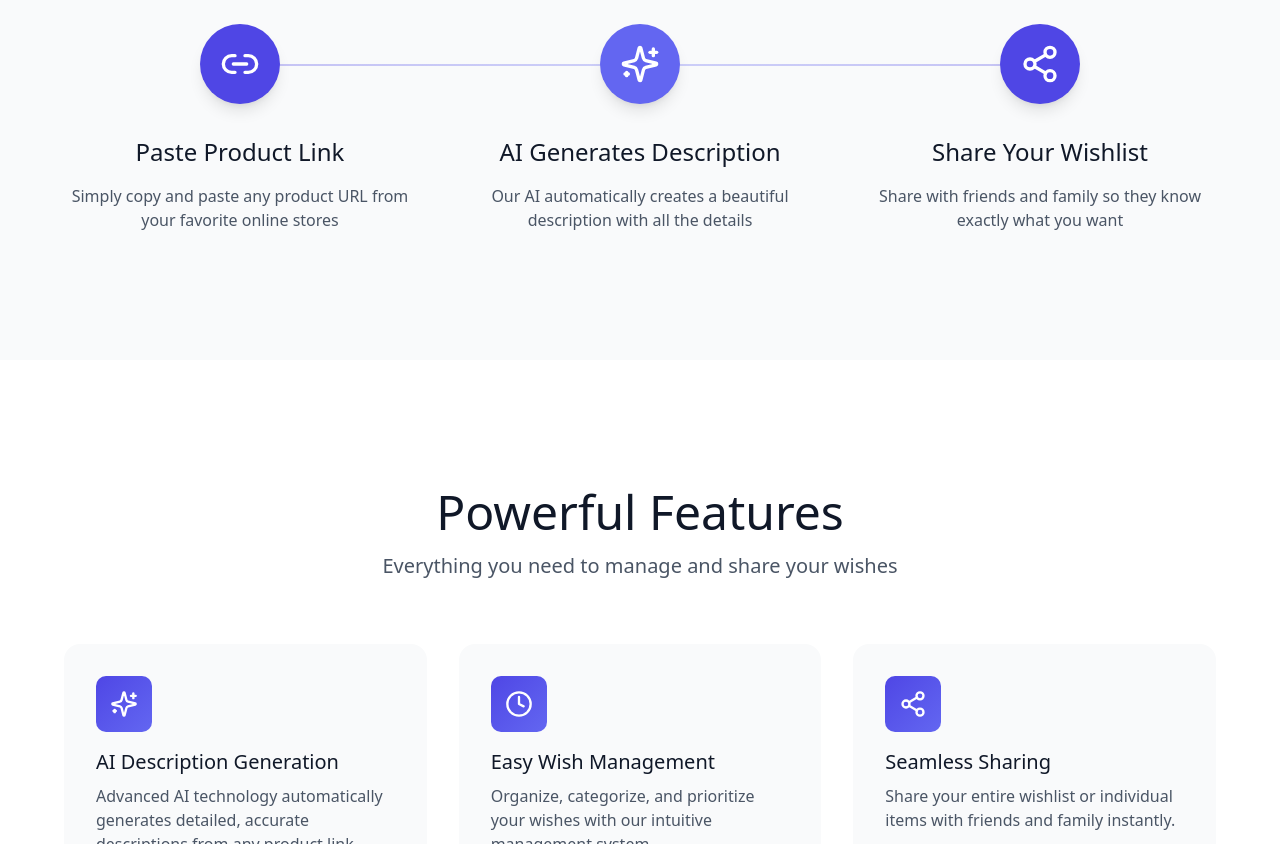
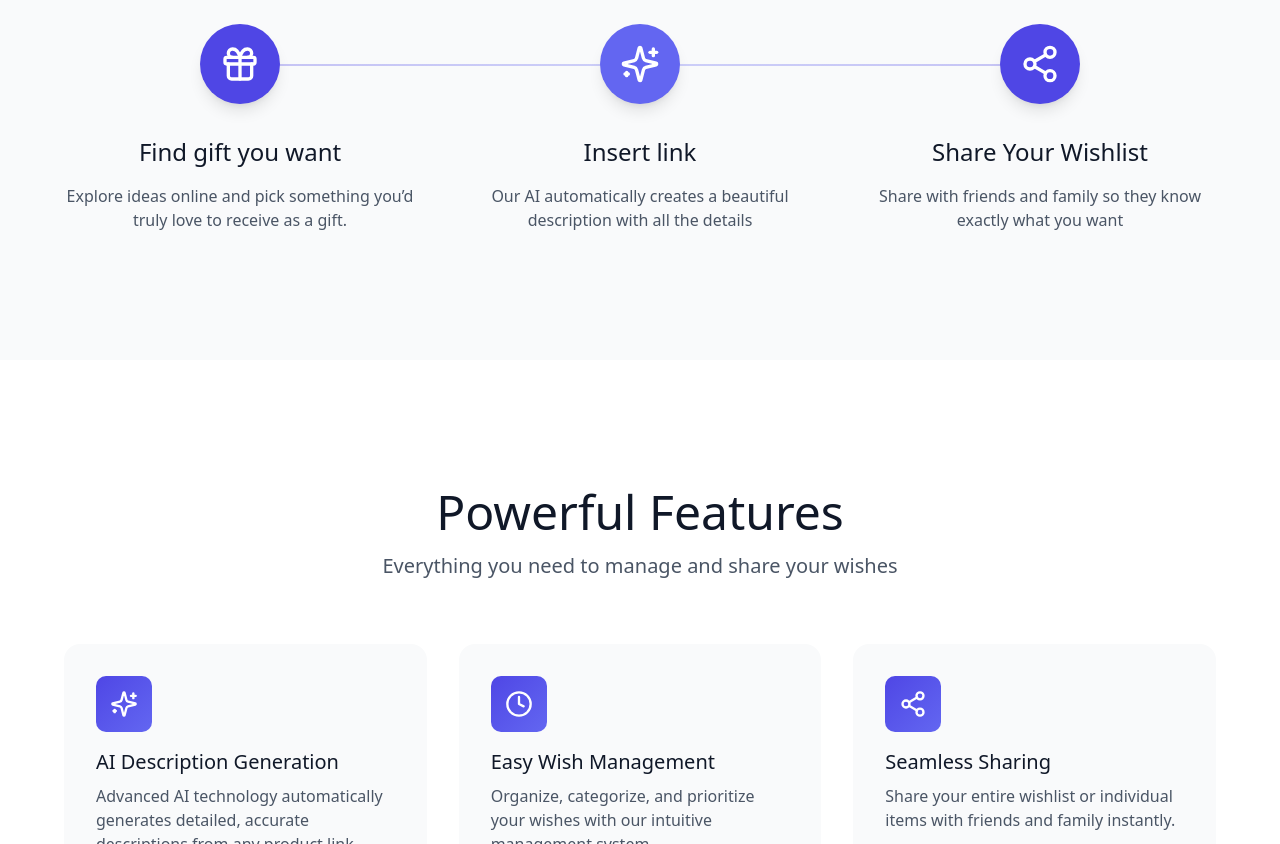
Before and after one commit to igor-budzin/wishlist, an Astro site in the folder packages/landing/: page / in a window 1280 px wide. Shown: the part 1060-1904 px from the top of the page. Built offline with nearby package versions, Linux system fonts and the light colour scheme; Astro itself is replaced by a stand-in of ours; no server answers.

Commit message:
Update text

```diff
--- a/packages/landing/src/components/HowItWorks.astro
+++ b/packages/landing/src/components/HowItWorks.astro
@@ -1,5 +1,5 @@
 ---
-import { Link2, Sparkles, Share2 } from 'lucide-react';
+import { Gift, Sparkles, Share2 } from 'lucide-react';
 ---
 
 <section class="py-20 md:py-32 bg-gray-50" id="how-it-works">
@@ -18,16 +18,16 @@ import { Link2, Sparkles, Share2 } from 'lucide-react';
       <div class="relative">
         <div class="text-center space-y-4">
           <div class="inline-flex items-center justify-center w-20 h-20 rounded-full bg-[#4F46E5] text-white shadow-lg">
-            <Link2 className="size-10" />
+            <Gift className='size-10' />
           </div>
           <div class="absolute -top-2 left-1/2 -translate-x-1/2 w-12 h-12 bg-[#4F46E5] rounded-full flex items-center justify-center text-white text-xl -z-10 opacity-20">
             1
           </div>
           <h3 class="text-2xl text-gray-900 pt-4">
-            Paste Product Link
+            Find gift you want
           </h3>
           <p class="text-gray-600">
-            Simply copy and paste any product URL from your favorite online stores
+            Explore ideas online and pick something you’d truly love to receive as a gift.
           </p>
         </div>
         <!-- Connector line -->
@@ -44,7 +44,7 @@ import { Link2, Sparkles, Share2 } from 'lucide-react';
             2
           </div>
           <h3 class="text-2xl text-gray-900 pt-4">
-            AI Generates Description
+            Insert link
           </h3>
           <p class="text-gray-600">
             Our AI automatically creates a beautiful description with all the details
```
